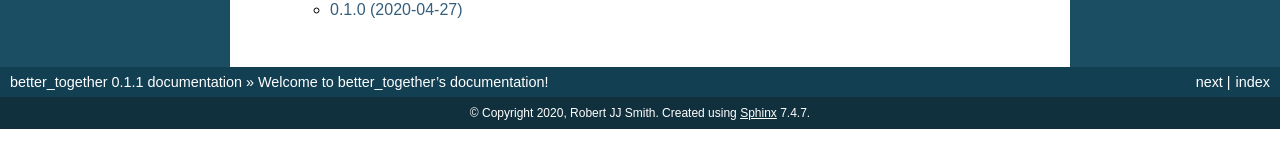
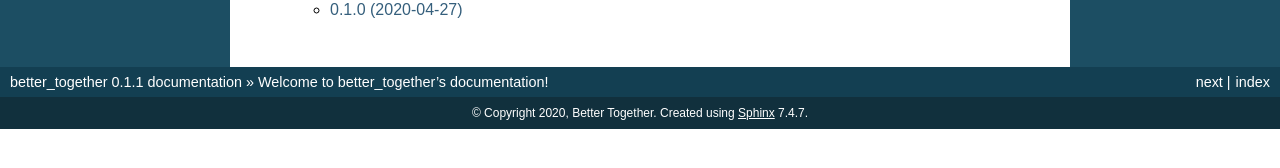
Before and after one commit to better-together-org/community-engine-django, a Sphinx documentation site: the page built from docs/index.rst, in a window 1280 px wide. Shown: the part 482-650 px from the top of the page. Built offline with Sphinx 7.4.7, drawn with Linux system fonts in a browser that asks for light colours.

Commit message:
updated docs attribution

```diff
--- a/docs/conf.py
+++ b/docs/conf.py
@@ -47,7 +47,7 @@
 
 # General information about the project.
 project = u'better_together'
-copyright = u'2020, Robert JJ Smith'
+copyright = u'2020, Better Together'
 
 # The version info for the project you're documenting, acts as replacement for
 # |version| and |release|, also used in various other places throughout the
@@ -193,7 +193,7 @@
 # (source start file, target name, title, author, documentclass [howto/manual]).
 latex_documents = [
   ('index', 'better-together-community-engine.tex', u'better_together Documentation',
-   u'Robert JJ Smith', 'manual'),
+   u'Better Together', 'manual'),
 ]
 
 # The name of an image file (relative to this directory) to place at the top of
@@ -223,7 +223,7 @@
 # (source start file, name, description, authors, manual section).
 man_pages = [
     ('index', 'better-together-community-engine', u'better_together Documentation',
-     [u'Robert JJ Smith'], 1)
+     [u'Better Together'], 1)
 ]
 
 # If true, show URL addresses after external links.
@@ -237,7 +237,7 @@
 #  dir menu entry, description, category)
 texinfo_documents = [
   ('index', 'better-together-community-engine', u'better_together Documentation',
-   u'Robert JJ Smith', 'better-together-community-engine', 'One line description of project.',
+   u'Better Together', 'better-together-community-engine', 'One line description of project.',
    'Miscellaneous'),
 ]
 
```
